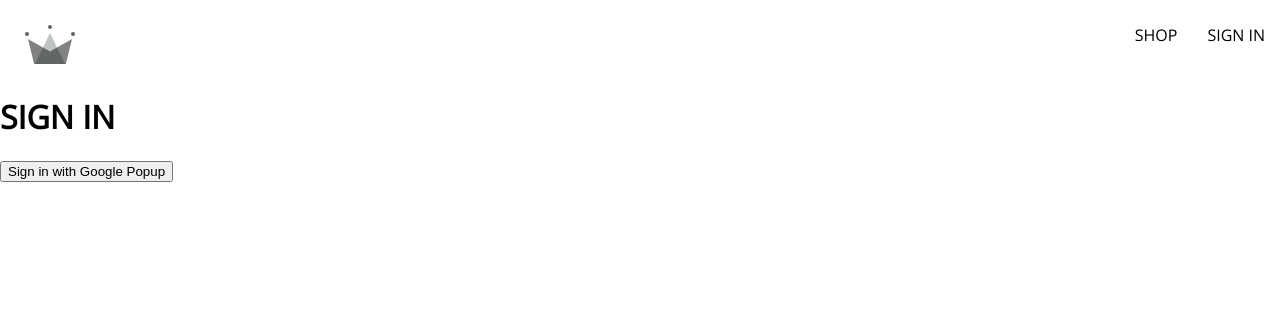
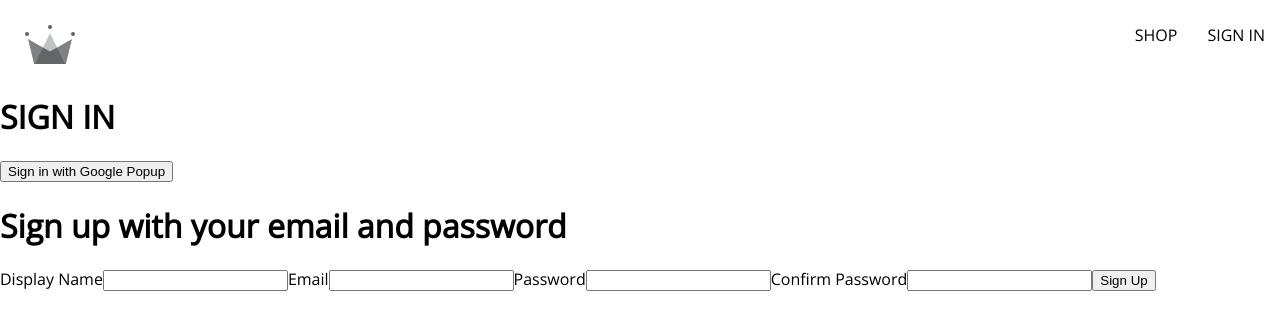
Before and after one commit to MauroLGomez/crwn-clothing-v3, a React (Vite) app: page /sign-in in a window 1280 px wide. Shown: the top 330 px of the page. Built offline with nearby package versions, Linux system fonts and the light colour scheme; a web font is replaced by a local one.

Commit message:
Started the form component

```diff
--- a/src/components/routes/sign-in/sign-in.component.jsx
+++ b/src/components/routes/sign-in/sign-in.component.jsx
@@ -1,6 +1,9 @@
 import {
   signInWithGooglePopup,
-  createUserDocumentFromAuth } from "../../../utils/firebase/firebase.utils"
+  createUserDocumentFromAuth
+} from "../../../utils/firebase/firebase.utils"
+
+import SignUpForm from "../../sign-up-form/sign-up-form.component";
 
 const SignIn = () => {
   const logGoogleUser = async () => {
@@ -14,6 +17,7 @@
       <button onClick={logGoogleUser}>
         Sign in with Google Popup
       </button>
+      <SignUpForm />
     </div>
   );
 };
--- /dev/null
+++ b/src/components/sign-up-form/sign-up-form.component.jsx
@@ -0,0 +1,46 @@
+import { useState } from "react";
+
+const defaultFormFields = {
+  displayName: "",
+  email: "",
+  password: "",
+  confirmPassword: ""
+}
+
+const SignUpForm = () => {
+
+  const [formFields, setFormFields] = useState(defaultFormFields);
+
+  const {displayName, email, password, confirmPassword} = formFields;
+
+  console.log(formFields)
+
+  const handleChange = (event) => {
+    const {name, value} = event.target;
+
+    setFormFields({...formFields, [name]: value})
+  };
+
+  return (
+    <div>
+      <h1>Sign up with your email and password</h1>
+      <form onSubmit={() => {}}>
+        <label>Display Name</label>
+        <input type="text" required onChange={handleChange} name="displayName" value={displayName}/>
+
+        <label>Email</label>
+        <input type="email" required onChange={handleChange} name="email" value={email}/>
+
+        <label>Password</label>
+        <input type="password" required onChange={handleChange} name="password" value={password}/>
+
+        <label>Confirm Password</label>
+        <input type="password" required onChange={handleChange} name="confirmPassword" value={confirmPassword}/>
+
+        <button type="submit">Sign Up</button>
+      </form>
+    </div>
+  );
+};
+
+export default SignUpForm;
```
